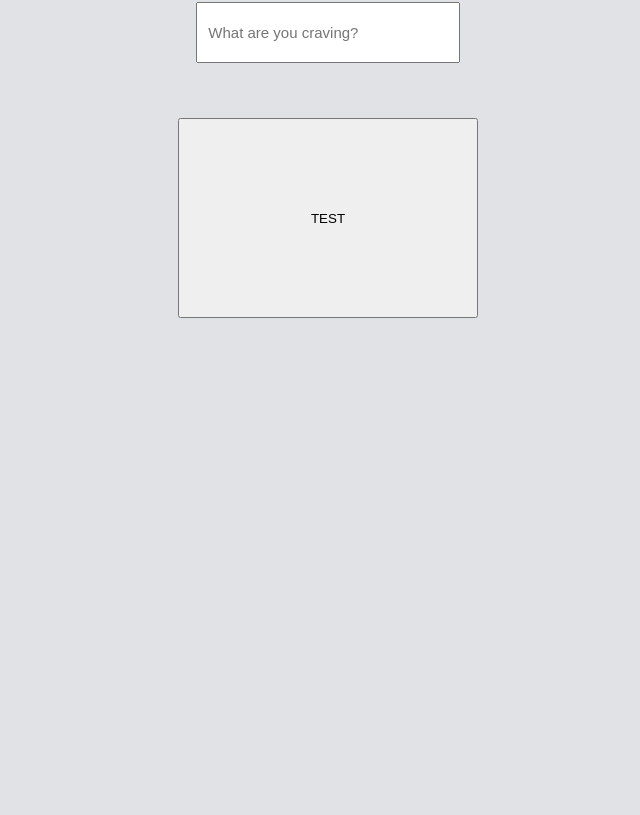
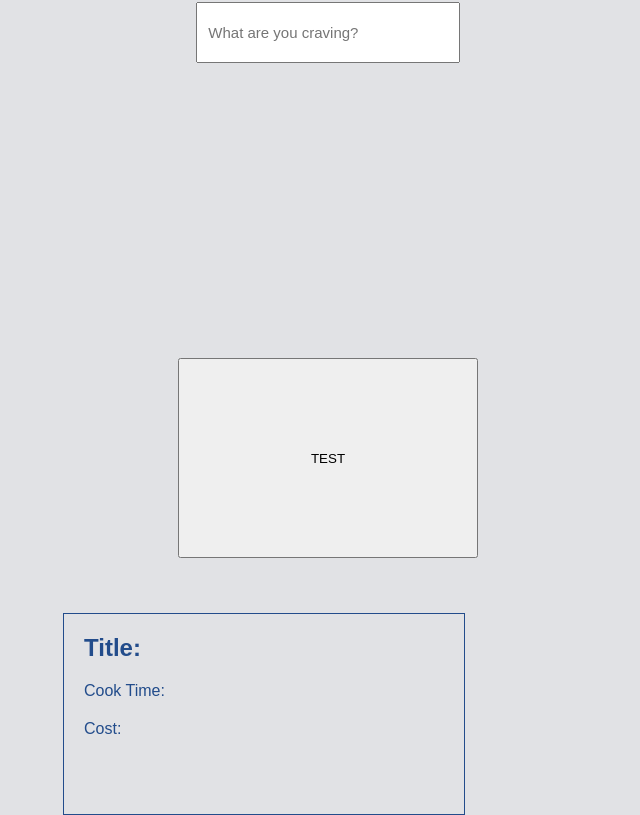
Before and after one commit to taliabahar/Should-I-Stay-or-Should-I-Go, a React (Create React App) app in the folder stayorgo/: page / in a window 1280 px wide. Shown: the part 301-1116 px from the top of the page, without its empty margins (0-640 px from the left). Before the commit the page ends 816 px from the top, so only its background shows below. Built offline with nearby package versions, Linux system fonts and the light colour scheme; a web font is replaced by a local one.

Commit message:
Fixed API ID issue and some testing lines

```diff
--- a/stayorgo/src/InputFields.js
+++ b/stayorgo/src/InputFields.js
@@ -1,11 +1,13 @@
 import React, { useState } from "react";
 import logo from "./logo.svg";
 import "./InputFields.css";
+import Results from "./Results"
 import {
   searchRecipe,
   nutritionResults,
   menuItemSearch,
-  menuItemId
+  menuItemId,
+
 } from "./spoonAPI.js";
 
 function InputFields() {
@@ -36,9 +38,12 @@ function InputFields() {
     try {
       const menuItemSearchResults = await menuItemSearch(foodEntry);
       // const searchRecipeResults = await searchRecipe(foodEntry);
+      console.log("in grab data",menuItemSearchResults);
 
       // setRecipeID(searchRecipeResults.results[0].id);
+      console.log("ID I want: " + menuItemSearchResults.menuItems);
       setMenuID(menuItemSearchResults.menuItems[0].id);
+
 
       // setRecipeImage(searchRecipeResults.results[0].image);
       // setRecipeTitle(searchRecipeResults.results[0].title);
@@ -48,8 +53,7 @@ function InputFields() {
 
       // const recipeNutritionInfo = await nutritionResults(recipeID);
       // const menuItemNutritionInfo = await menuItemId(menuID);
-      console.log("ID I want: " + menuItemSearchResults.menuItems[0].id);
-      console.log("ID" + menuID);
+
 
       // setRecipeCal(recipeNutritionInfo.calories);
       // setRecipeCarbs(recipeNutritionInfo.carbs);
@@ -78,17 +82,20 @@ function InputFields() {
     }
   }
 
-  function onKeyDownHandler(e) {
+ const onKeyDownHandler = (e) => {
     e.preventDefault();
     // if (e.keyCode === 13) {
     // console.warn("hi");
     grabData();
-    // console.log("MENU TITLE:" + menuTitle);
+    let h = menuID
+    //console.log("MENU TITLE:" + menuTitle);
     // }
   }
 
+
   return (
     <div className="FoodInput">
+    {      console.log("menu id", menuID)}
       <link rel="stylesheet" href="https://use.typekit.net/mdr8lxf.css"></link>
       <h1>Should I Stay? or Should I Go?</h1>
       <form>
@@ -100,8 +107,10 @@ function InputFields() {
           value={foodEntry}
           // onKeyDown={onKeyDownHandler.bind(this)}
         ></input>
+        <h1>{menuID}</h1>
       </form>
       <button onClick={onKeyDownHandler}>TEST</button>
+      <Results menuID={menuID} />
     </div>
   );
 }
--- a/stayorgo/src/Results.js
+++ b/stayorgo/src/Results.js
@@ -2,7 +2,8 @@ import React from "react";
 import logo from "./logo.svg";
 import "./Results.css";
 
-function Results() {
+const Results =({menuID})=> {
+  console.log("IN Results ", menuID)
   return (
     <div className="Results">
       <h2>Title:</h2>
```
